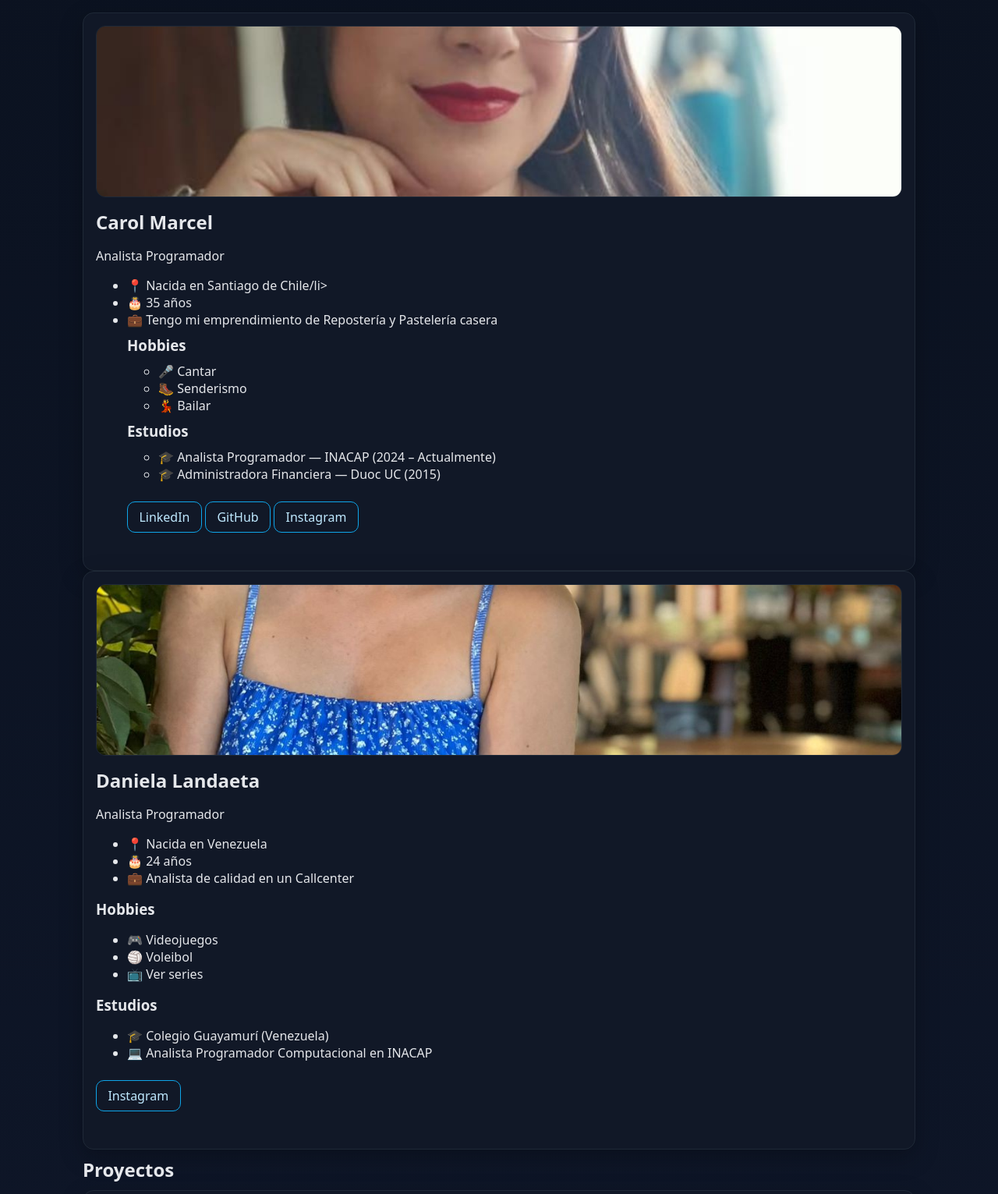
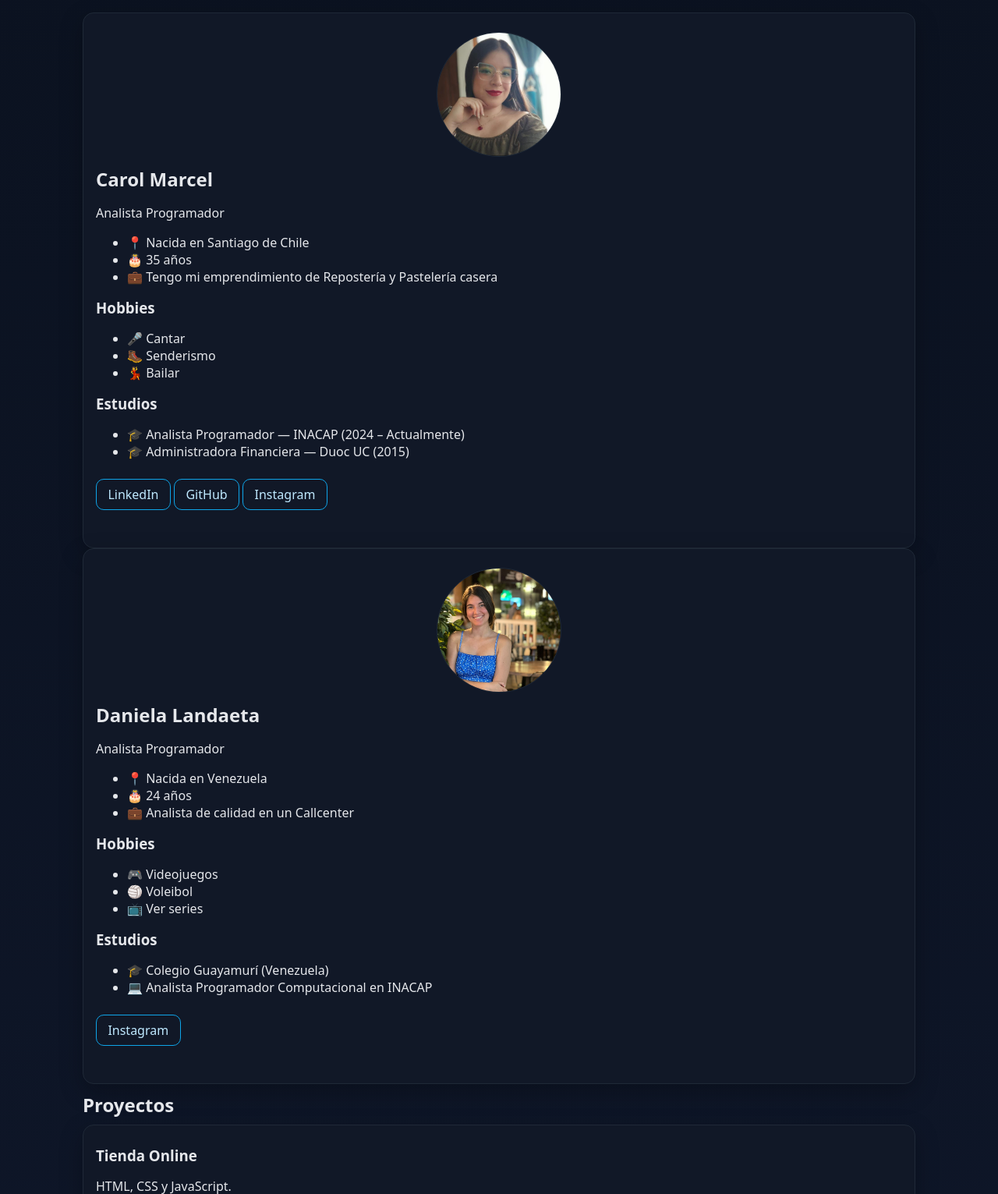
Before and after one commit to CarolMarcel/proyecto_django, a Django app: page / in a window 1280 px wide. Shown: the part 98-1629 px from the top of the page at 78% size. Run offline with Django 5.2, Linux system fonts and the light colour scheme.

Commit message:
Ajustar tamaño de las fotos de perfil

```diff
--- a/portafolio/static/portafolio/style.css
+++ b/portafolio/static/portafolio/style.css
@@ -208,3 +208,28 @@ button:disabled {
   border: none;
   font-weight: 700;
 }
+
+/* Avatar tipo perfil (redondo) */
+.avatar {
+  width: 160px;           /* tamaño del avatar */
+  height: 160px;
+  border-radius: 50%;     /* redondo */
+  object-fit: cover;      /* recorta sin deformar */
+  object-position: center top; /* centra y prioriza la parte superior del rostro */
+  border: 1px solid #1f2937;
+  display: block;
+  margin: 8px auto 12px;  /* centrado en la card */
+}
+
+.card.profile {
+  display: grid;
+  grid-template-columns: 180px 1fr;  /* columna de la foto + columna de texto */
+  gap: 1rem;
+  align-items: start;
+}
+
+.card.profile .avatar {
+  width: 180px;
+  height: 180px;
+  margin: 0;            /* sin margen */
+}
--- a/portafolio/templates/portafolio/home.html
+++ b/portafolio/templates/portafolio/home.html
@@ -11,9 +11,10 @@
     <h2>Carol Marcel</h2>
     <p>Analista Programador</p>
     <ul class="bullets">
-      <li>📍 Nacida en Santiago de Chile/li>
+      <li>📍 Nacida en Santiago de Chile</li>
       <li>🎂 35 años</li>
       <li>💼 Tengo mi emprendimiento de Repostería y Pastelería casera</li>
+    </ul>
 
     <h3>Hobbies</h3>
     <ul class="bullets">
```
